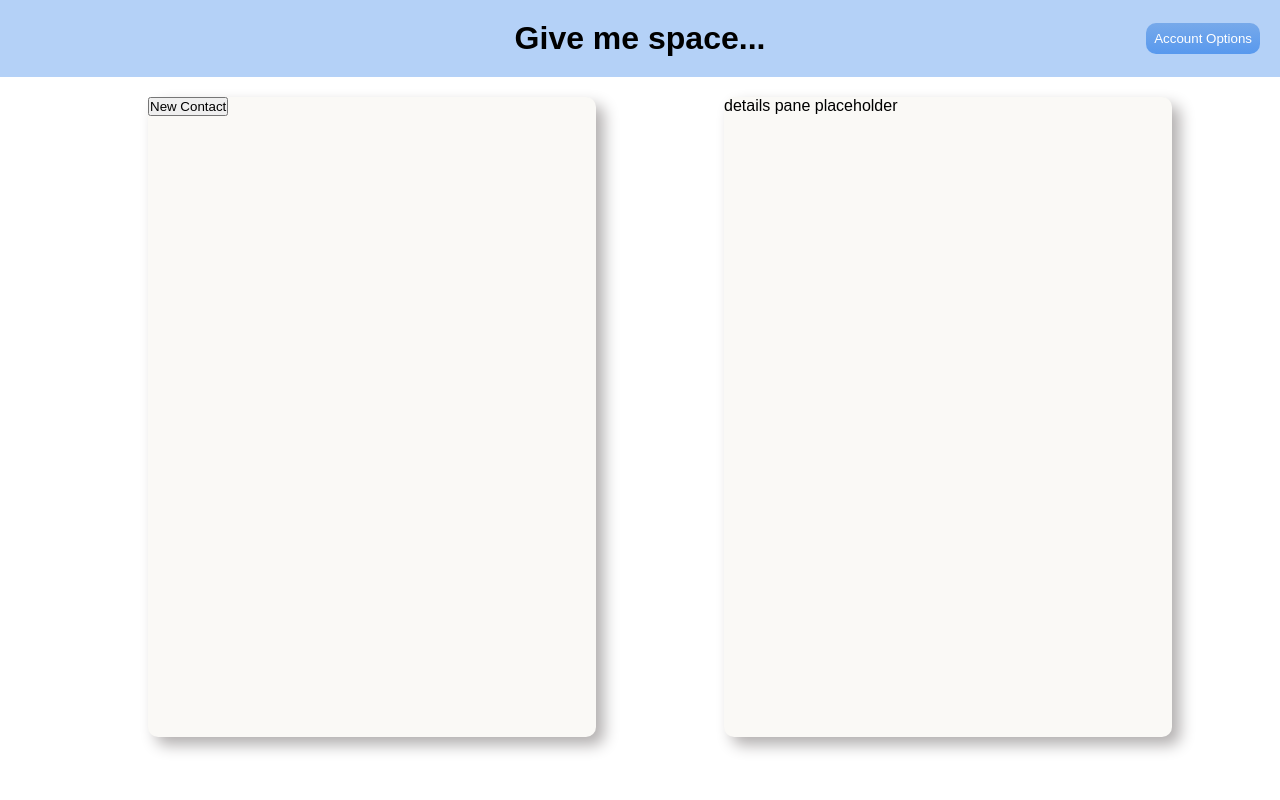
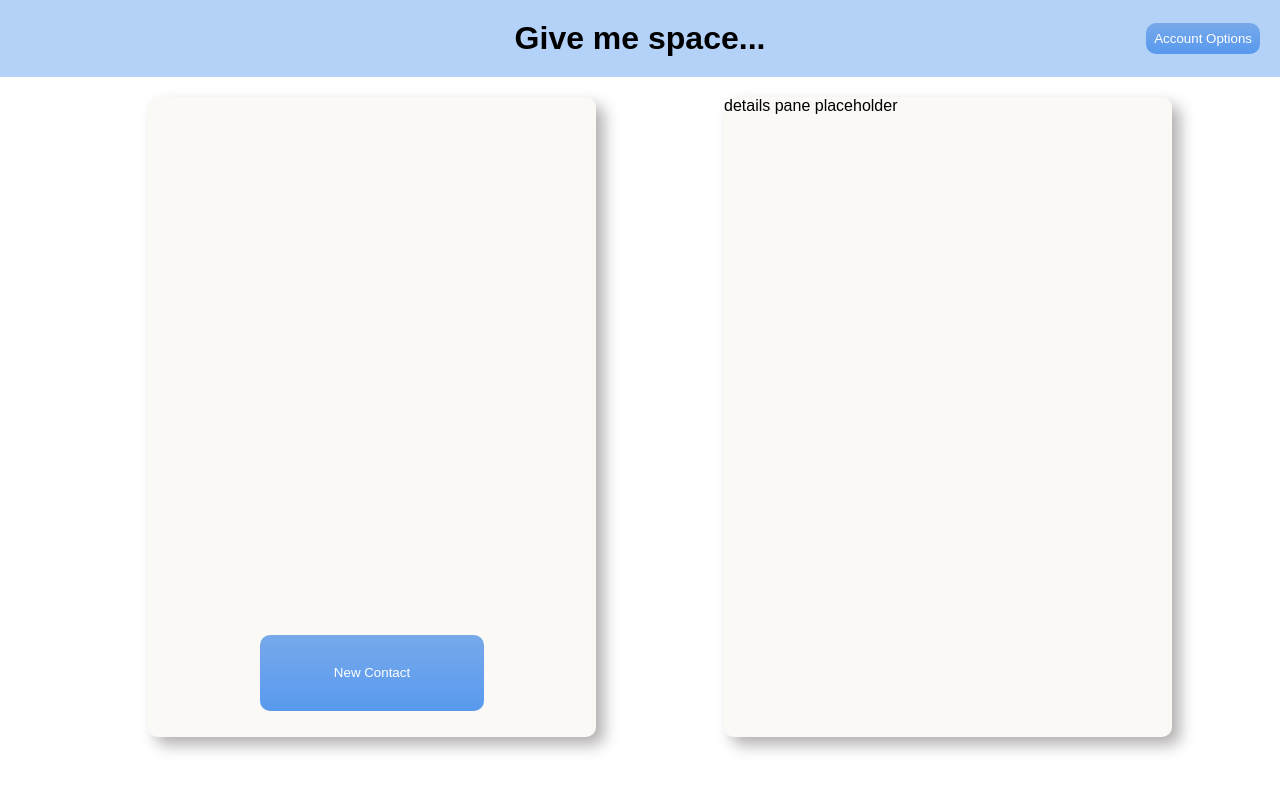
Before and after one commit to PlasticRosewood/COP4331-P1-Group2, a PHP site: page / in a window 1280 px wide. Run offline with PHP 8.4, Linux system fonts and the light colour scheme.

Commit message:
Added some more css functionality

```diff
--- a/frontend_files/index.html
+++ b/frontend_files/index.html
@@ -21,7 +21,7 @@
             <ul id="dynamic_contacts_list">
 
             </ul>
-            <button id="new_contact_button">New Contact</button>
+            <button id="new_contact_button" class="submit_button">New Contact</button>
         </div>
 
         <div id="details_pane">
--- a/frontend_files/stylesheets/global.css
+++ b/frontend_files/stylesheets/global.css
@@ -102,6 +102,35 @@
 #contacts_list_container {
     /* grid properties */
     grid-column: list_box;
+    display: grid;
+    grid-template-rows: [search_bar] 14% [contact_cards] 66% [new_contacts_btn] 20%;
+}
+
+#dynamic_contacts_list {
+    /* grid properties */
+    grid-row: contact_cards;
+}
+
+#dynamic_contacts_list > ul {
+    overflow: hidden;
+    overflow-y: scroll;
+}
+
+#dynamic_contacts_list > li {
+    background-color: #f7f7f7;
+    border: 1px solid #ddd;
+    padding: 5px;
+    margin-top: 5px;
+}
+
+#new_contact_button {
+    /* grid properties */
+    grid-row: new_contacts_btn;
+    place-self: center;
+
+    /* other styling properties */
+    width: 50%;
+    height: 60%;
 }
 
 #details_pane {
@@ -109,14 +138,6 @@
     grid-column: details_box;
 }
 /* end of content grid */
-
-/* dynamic contacts list */
-#dynamic_contacts_list > li {
-    background-color: #f7f7f7;
-    border: 1px solid #ddd;
-    padding: 5px;
-    margin-top: 5px;
-}
 /* end of dynamic contacts list */
 
 
@@ -145,7 +166,7 @@
     animation: grow 0.2s ease forwards;
 
     /* grid properties */
-    display: none; /* this is changed in the JavaScript */
+    display: none; /* this is changed to 'grid' in the JavaScript */
     grid-template-rows: 100%;
 
     /* other styling properties */
```
